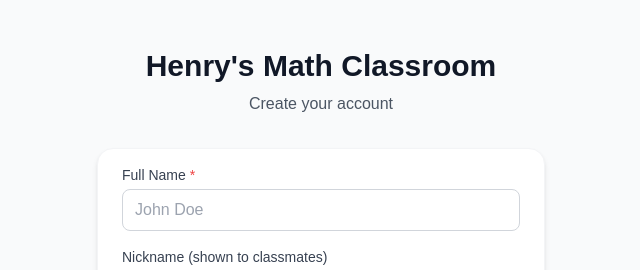
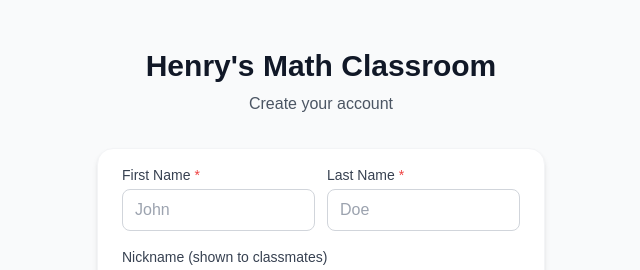
Before and after one commit to anqianqianqi/Henry-s-math-classroom-Kiro, a Next.js app: page /signup in a window 1280 px wide. Shown: the top 270 px of the page, without its empty margins (319-959 px from the left). Built offline with nearby package versions, Linux system fonts and the light colour scheme.

Commit message:
feat(auth): Split full name into first and last name fields
Replace single Full Name input with separate First Name and Last Name
fields in a side-by-side grid layout. Values are combined into
full_name for database storage.

```diff
--- a/app/signup/page.tsx
+++ b/app/signup/page.tsx
@@ -9,7 +9,8 @@
 
 export default function SignUpPage() {
   const router = useRouter()
-  const [fullName, setFullName] = useState('')
+  const [firstName, setFirstName] = useState('')
+  const [lastName, setLastName] = useState('')
   const [nickname, setNickname] = useState('')
   const [email, setEmail] = useState('')
   const [password, setPassword] = useState('')
@@ -37,6 +38,8 @@
 
     try {
       const supabase = createClient()
+
+      const fullName = `${firstName.trim()} ${lastName.trim()}`
 
       // Sign up user
       const { data: authData, error: signUpError } = await supabase.auth.signUp({
@@ -120,14 +123,25 @@
                 </div>
               )}
 
-              <FormField
-                label="Full Name"
-                type="text"
-                value={fullName}
-                onChange={(e) => setFullName(e.target.value)}
-                placeholder="John Doe"
-                required
-              />
+              <div className="grid grid-cols-2 gap-3">
+                <FormField
+                  label="First Name"
+                  type="text"
+                  value={firstName}
+                  onChange={(e) => setFirstName(e.target.value)}
+                  placeholder="John"
+                  required
+                />
+
+                <FormField
+                  label="Last Name"
+                  type="text"
+                  value={lastName}
+                  onChange={(e) => setLastName(e.target.value)}
+                  placeholder="Doe"
+                  required
+                />
+              </div>
 
               <FormField
                 label="Nickname (shown to classmates)"
```
